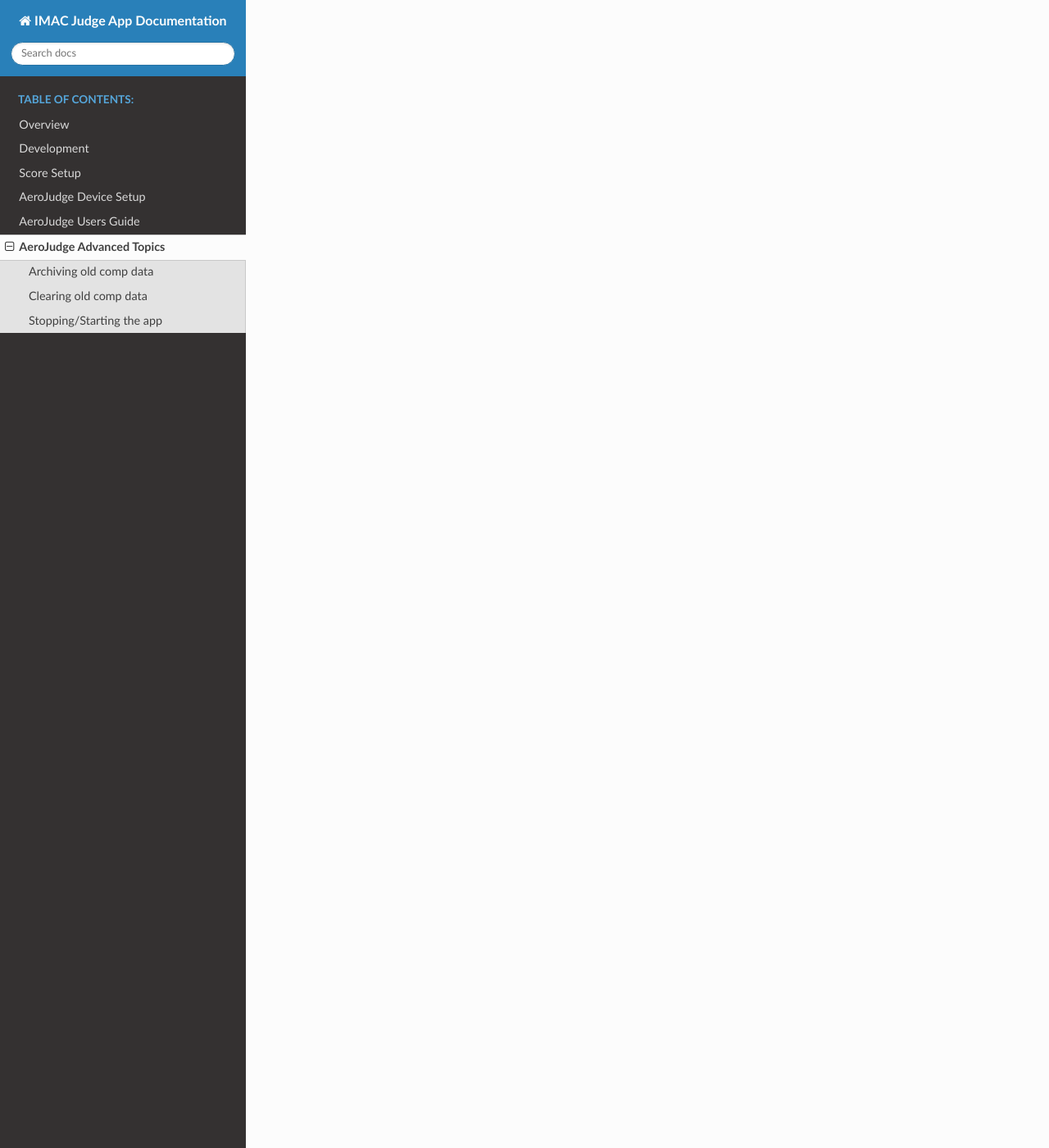
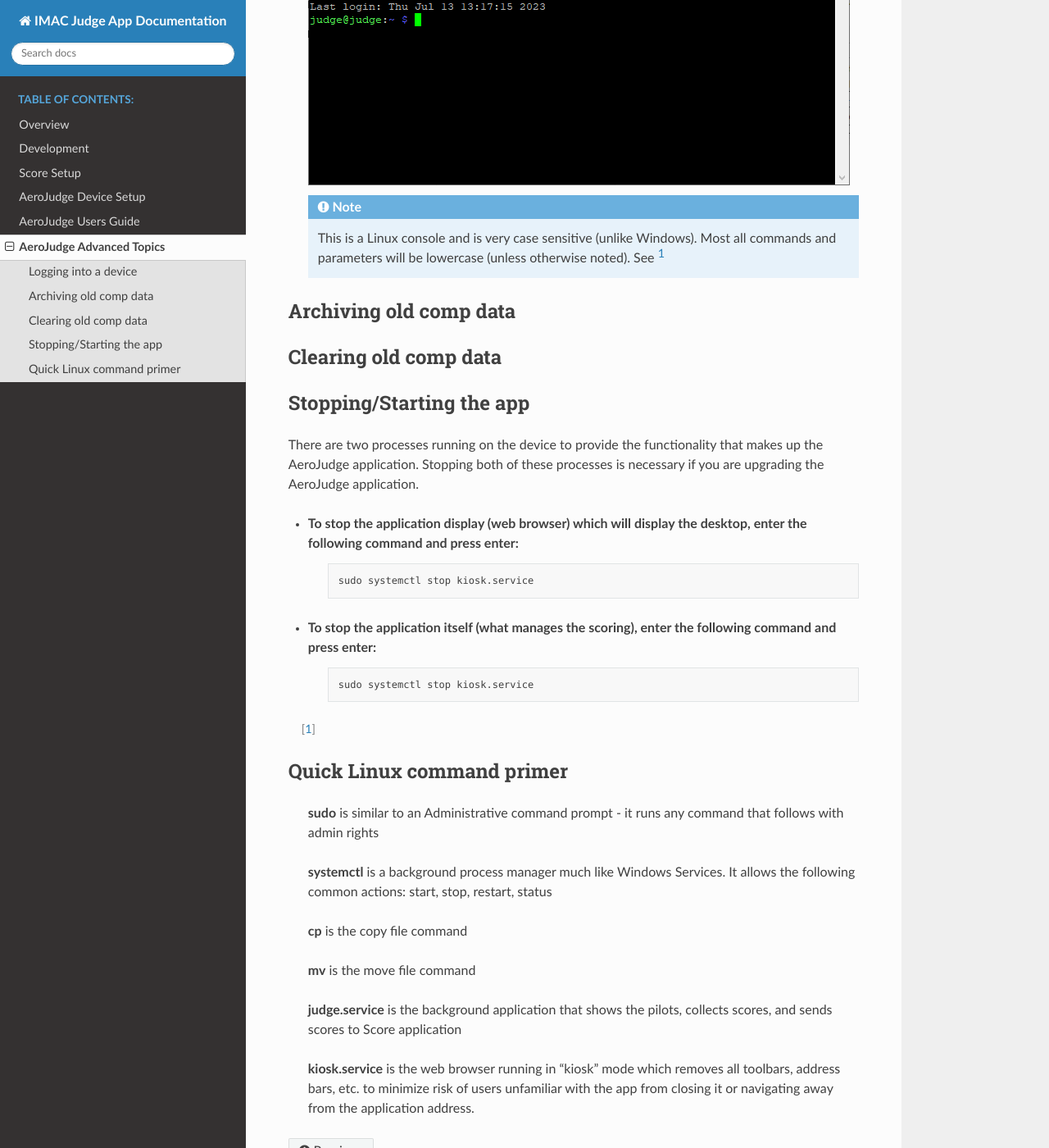
Before and after one commit to dpgarceau/imac-judge-docs, a Sphinx documentation site: the page built from docs/source/06-AeroJudgeAdvanced.rst, in a window 1280 px wide and 1400 px high, scrolled down 1777 px. Shown: the whole window at 82% size. Built offline with Sphinx 7.4.7 and the Read the Docs theme 2.0.0, drawn with Linux system fonts in a browser that asks for light colours; some of the changed text lies outside the part shown.

Commit message:
Adding more details for device setup

```diff
--- a/docs/source/06-AeroJudgeAdvanced.rst
+++ b/docs/source/06-AeroJudgeAdvanced.rst
@@ -1,5 +1,26 @@
 AeroJudge Advanced Topics
 =========================
+
+Logging into a device
+---------------------
+These steps are needed for any of the advanced topics below.
+First download an SSH client `Putty <https://www.chiark.greenend.org.uk/~sgtatham/putty/latest.html>`_ or `SmarTTY <https://sysprogs.com/SmarTTY/>`_
+
+#. Login to the device using Putty entering the appropriate IP address |LoginImg1|
+
+#. Answer Yes if you receive a security alert (only the first time) |LoginImg2|
+
+#. At login as prompt enter "judge" and press enter.
+
+#. At the password prompt enter the approprate password. Contact the IMAC AeroJudge development team for the current password.
+    .. note:: When typing the password no characters will be displayed on the screen. If a mistake is made, press Enter and it will prompt again to enter the correct password.
+
+   |LoginImg3|
+
+#. A command prompt will appear after entering the passord: |LoginImg3|
+
+   .. note:: This is a Linux console and is very case sensitive (unlike Windows). Most all commands and parameters will be lowercase (unless otherwise noted). See [1]_
+
 
 Archiving old comp data
 -----------------------
@@ -11,3 +32,39 @@
 
 Stopping/Starting the app
 -------------------------
+There are two processes running on the device to provide the functionality that makes up the AeroJudge application. Stopping both of these processes is necessary if you are upgrading the AeroJudge application.
+
+* To stop the application display (web browser) which will display the desktop, enter the following command and press enter:
+   .. code-block:: bash
+
+      sudo systemctl stop kiosk.service
+
+* To stop the application itself (what manages the scoring), enter the following command and press enter:
+   .. code-block:: bash
+
+      sudo systemctl stop kiosk.service
+
+.. |LoginImg1| image:: images/adv001.png
+    :align: middle
+
+.. |LoginImg2| image:: images/adv002.png
+    :align: middle
+
+.. |LoginImg3| image:: images/adv003.png
+    :align: middle
+
+.. [1]
+
+Quick Linux command primer
+--------------------------
+   **sudo** is similar to an Administrative command prompt - it runs any command that follows with admin rights
+
+   **systemctl** is a background process manager much like Windows Services. It allows the following common actions: start, stop, restart, status
+
+   **cp** is the copy file command
+
+   **mv** is the move file command
+
+   **judge.service** is the background application that shows the pilots, collects scores, and sends scores to Score application
+
+   **kiosk.service** is the web browser running in "kiosk" mode which removes all toolbars, address bars, etc. to minimize risk of users unfamiliar with the app from closing it or navigating away from the application address.
```
Also changed, not shown: docs/source/04-AeroJudgeDeviceSetup.rst (+68 -11 lines), docs/source/images/adv001.png (added), docs/source/images/adv002.png (added), docs/source/images/adv003.png (added), docs/source/images/devupd001.png (added), docs/source/images/devupd002.png (added), docs/source/images/devupd003.png (added), docs/source/images/devupd004.png (added), docs/source/images/devupd005.png (added).
